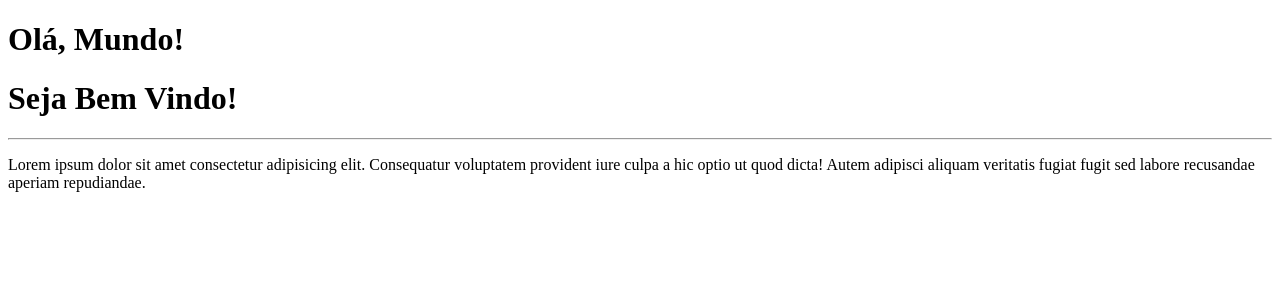
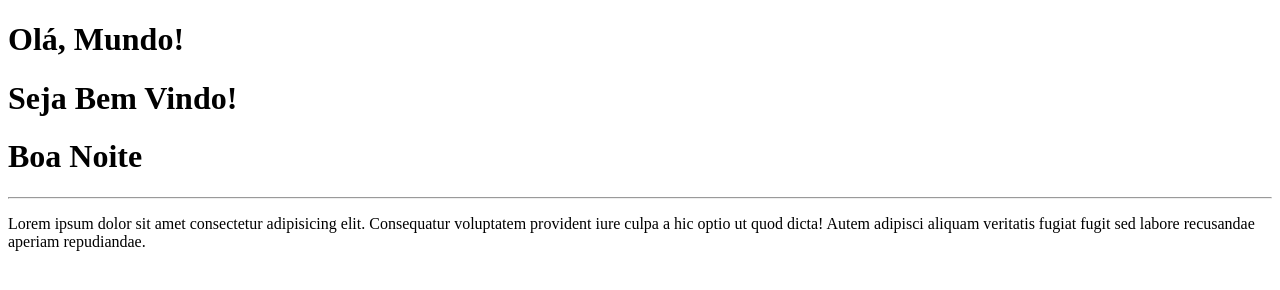
Before and after one commit to alinefcarvalho/Ola-Mundo, a plain HTML site: page site-exemplo/index.html in a window 1280 px wide. Drawn offline with Linux system fonts and the light colour scheme.

Commit message:
Alteração boa noite

```diff
--- a/site-exemplo/index.html
+++ b/site-exemplo/index.html
@@ -8,6 +8,7 @@
 <body>
     <h1>Olá, Mundo!</h1>
     <h1>Seja Bem Vindo!</h1>
+    <h1>Boa Noite</h1>
     <hr>
     <p>Lorem ipsum dolor sit amet consectetur adipisicing elit. Consequatur voluptatem provident iure culpa a hic optio ut quod dicta! Autem adipisci aliquam veritatis fugiat fugit sed labore recusandae aperiam repudiandae.</p>
 </body>
```
